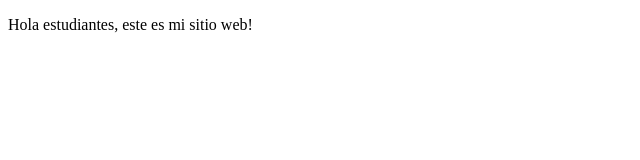
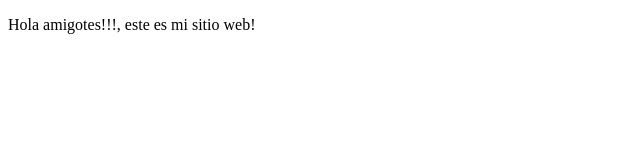
Before and after one commit to magoblack75/cursoPrework, a plain HTML site: page index.html in a window 1280 px wide. Shown: the full height of the page, 0-640 px from the left. Drawn offline with Linux system fonts and the light colour scheme.

Commit message:
cambios en el sitio web

```diff
--- a/index.html
+++ b/index.html
@@ -7,6 +7,6 @@
     <title>Hola Mundo</title>
 </head>
 <body>
-    <p>Hola estudiantes, este es mi sitio web!</p>
+    <p>Hola amigotes!!!, este es mi sitio web!</p>
 </body>
 </html>
```
